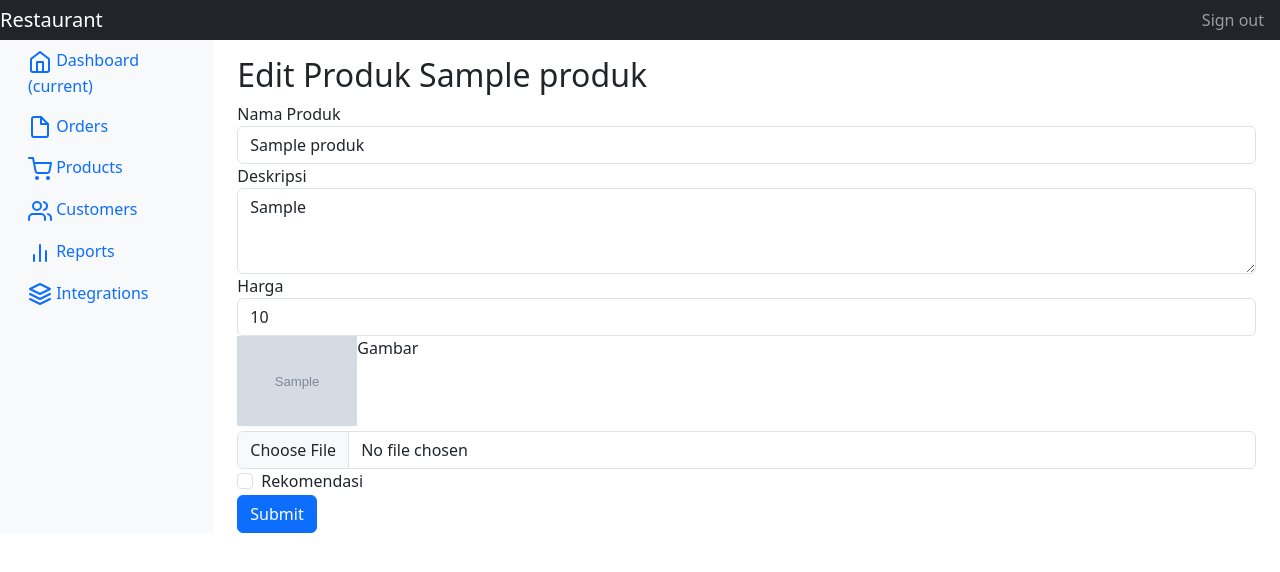
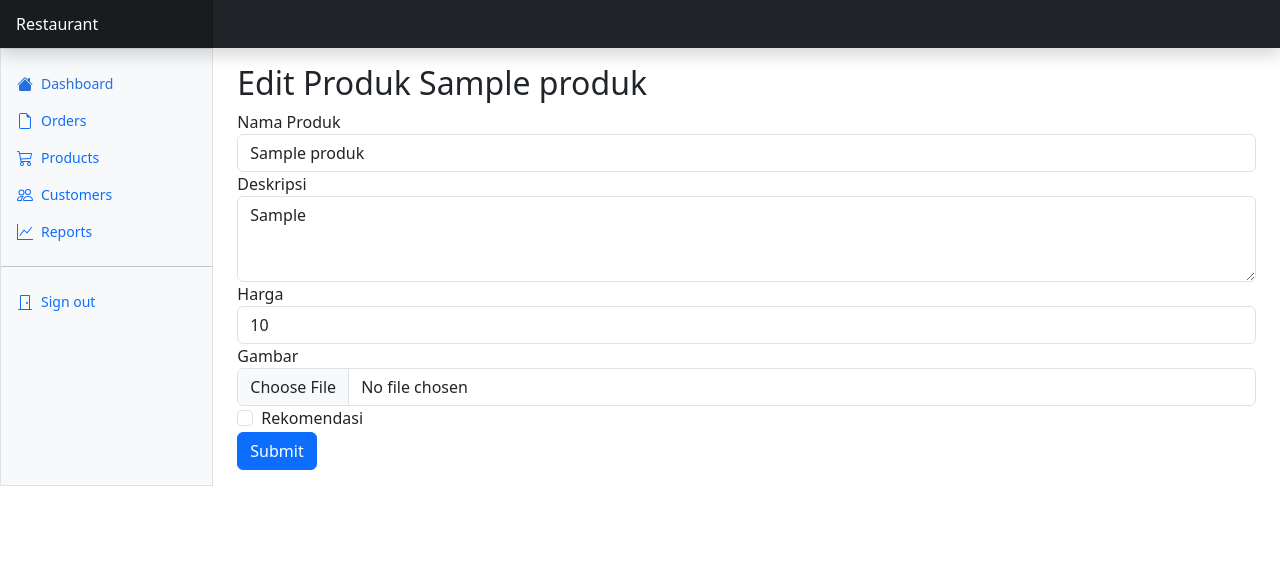
Before and after one commit to erdnaaa/finprojekt, a PHP site: page /edit_page.php?id=1 in a window 1280 px wide. Shown: the top 572 px of the page. Run offline with PHP 8.4, Linux system fonts and the light colour scheme; tables that the repository leaves empty or names only in its code hold one stand-in row (values such as "Sample post"); grey boxes marked "Sample" are stand-in pictures; some libraries are stand-ins or nearby versions.

Commit message:
cleaning up

```diff
--- a/admin.php
+++ b/admin.php
@@ -27,7 +27,6 @@
         <meta charset="utf-8">
         <meta name="viewport" content="width=device-width, initial-scale=1">
         <title>Dashboard Template · Bootstrap v5.3</title>
-        <link rel="canonical" href="https://getbootstrap.com/docs/5.3/examples/dashboard/">
         <link href="https://cdn.jsdelivr.net/npm/bootstrap@5.3.1/dist/css/bootstrap.min.css" rel="stylesheet" integrity="sha384-4bw+/aepP/YC94hEpVNVgiZdgIC5+VKNBQNGCHeKRQN+PtmoHDEXuppvnDJzQIu9" crossorigin="anonymous">
 
         <!-- theme color -->
--- a/edit_page.php
+++ b/edit_page.php
@@ -1,8 +1,6 @@
 <?php
-// memanggil file koneksi.php untuk membuat koneksi
     include 'connect.php';
 
-// mengecek apakah di url ada nilai GET id
     if (isset($_GET['id'])) {
       // ambil nilai id dari url dan disimpan dalam variabel $id
       $id = ($_GET["id"]);
@@ -26,79 +24,157 @@ if (isset($_GET['id'])) {
       echo "<script>alert('Masukkan data id.');window.location='index.php';</script>";
     }
     ?>
-<!DOCTYPE html>
-<html lang="en"><head><meta http-equiv="Content-Type" content="text/html; charset=UTF-8">
-
-    <meta name="viewport" content="width=device-width, initial-scale=1, shrink-to-fit=no">
-    <meta name="description" content="">
-    <meta name="author" content="">
-
-    <title>Admin</title>
-
+<html lang="en" data-bs-theme="auto">
+    <head>
+		<script src="/docs/5.3/assets/js/color-modes.js"></script>
+        <meta charset="utf-8">
+        <meta name="viewport" content="width=device-width, initial-scale=1">
+        <title>Dashboard Template · Bootstrap v5.3</title>
         <!-- Bootstrap core CSS -->
         <link href="https://cdn.jsdelivr.net/npm/bootstrap@5.3.1/dist/css/bootstrap.min.css" rel="stylesheet" integrity="sha384-4bw+/aepP/YC94hEpVNVgiZdgIC5+VKNBQNGCHeKRQN+PtmoHDEXuppvnDJzQIu9" crossorigin="anonymous">
-    <script src="https://code.jquery.com/jquery-3.2.1.slim.min.js" integrity="sha384-KJ3o2DKtIkvYIK3UENzmM7KCkRr/rE9/Qpg6aAZGJwFDMVNA/GpGFF93hXpG5KkN" crossorigin="anonymous"></script>
-    <script src="https://cdn.jsdelivr.net/npm/popper.js@1.16.1/dist/umd/popper.min.js"></script>
-    <script src="https://cdn.jsdelivr.net/npm/bootstrap@5.3.0/dist/js/bootstrap.min.js"></script>
-
+		<!-- theme color -->
+        <meta name="theme-color" content="#712cf9">
+		<style>
+            @media (min-width: 768px) {
+            .bd-placeholder-img-lg {
+            font-size: 3.5rem;
+            }
+            }
+            .bi {
+            vertical-align: -.125em;
+            fill: currentColor;
+            }
+            .nav-scroller {
+            position: relative;
+            z-index: 2;
+            height: 2.75rem;
+            overflow-y: hidden;
+            }
+            .nav-scroller .nav {
+            display: flex;
+            flex-wrap: nowrap;
+            padding-bottom: 1rem;
+            margin-top: -1px;
+            overflow-x: auto;
+            text-align: center;
+            white-space: nowrap;
+            -webkit-overflow-scrolling: touch;
+            }
+            .btn-bd-primary {
+            --bd-violet-bg: #712cf9;
+            --bd-violet-rgb: 112.520718, 44.062154, 249.437846;
+            --bs-btn-font-weight: 600;
+            --bs-btn-color: var(--bs-white);
+            --bs-btn-bg: var(--bd-violet-bg);
+            --bs-btn-border-color: var(--bd-violet-bg);
+            --bs-btn-hover-color: var(--bs-white);
+            --bs-btn-hover-bg: #6528e0;
+            --bs-btn-hover-border-color: #6528e0;
+            --bs-btn-focus-shadow-rgb: var(--bd-violet-rgb);
+            --bs-btn-active-color: var(--bs-btn-hover-color);
+            --bs-btn-active-bg: #5a23c8;
+            --bs-btn-active-border-color: #5a23c8;
+            }
+            .bd-mode-toggle {
+            z-index: 1500;
+            }
+        </style>
 		<!-- Custom styles for this template -->
-    <link href="./Dashboard Template for Bootstrap_files/dashboard.css" rel="stylesheet">
+        <link href="https://cdn.jsdelivr.net/npm/bootstrap-icons@1.10.3/font/bootstrap-icons.css" rel="stylesheet">
+        <!-- Custom styles for this template -->
+        <link href="./assets/dashboard.css" rel="stylesheet">
     </head>
-
     <body>
-    <nav class="navbar navbar-dark sticky-top bg-dark flex-md-nowrap p-0">
-      <a class="navbar-brand col-sm-3 col-md-2 mr-0" href="https://getbootstrap.com/docs/4.0/examples/dashboard/#">Restaurant</a>
-      <ul class="navbar-nav px-3">
-        <li class="nav-item text-nowrap">
-          <a class="nav-link" href="https://getbootstrap.com/docs/4.0/examples/dashboard/#">Sign out</a>
-        </li>
-      </ul>
-    </nav>
-
+		<svg xmlns="http://www.w3.org/2000/svg" style="display: none;">
+            <symbol id="cart" viewBox="0 0 16 16">
+                <path d="M0 1.5A.5.5 0 0 1 .5 1H2a.5.5 0 0 1 .485.379L2.89 3H14.5a.5.5 0 0 1 .49.598l-1 5a.5.5 0 0 1-.465.401l-9.397.472L4.415 11H13a.5.5 0 0 1 0 1H4a.5.5 0 0 1-.491-.408L2.01 3.607 1.61 2H.5a.5.5 0 0 1-.5-.5zM3.102 4l.84 4.479 9.144-.459L13.89 4H3.102zM5 12a2 2 0 1 0 0 4 2 2 0 0 0 0-4zm7 0a2 2 0 1 0 0 4 2 2 0 0 0 0-4zm-7 1a1 1 0 1 1 0 2 1 1 0 0 1 0-2zm7 0a1 1 0 1 1 0 2 1 1 0 0 1 0-2z"/>
+            </symbol>
+            <symbol id="door-closed" viewBox="0 0 16 16">
+                <path d="M3 2a1 1 0 0 1 1-1h8a1 1 0 0 1 1 1v13h1.5a.5.5 0 0 1 0 1h-13a.5.5 0 0 1 0-1H3V2zm1 13h8V2H4v13z"/>
+                <path d="M9 9a1 1 0 1 0 2 0 1 1 0 0 0-2 0z"/>
+            </symbol>
+            <symbol id="file-earmark" viewBox="0 0 16 16">
+                <path d="M14 4.5V14a2 2 0 0 1-2 2H4a2 2 0 0 1-2-2V2a2 2 0 0 1 2-2h5.5L14 4.5zm-3 0A1.5 1.5 0 0 1 9.5 3V1H4a1 1 0 0 0-1 1v12a1 1 0 0 0 1 1h8a1 1 0 0 0 1-1V4.5h-2z"/>
+            </symbol>
+            <symbol id="graph-up" viewBox="0 0 16 16">
+                <path fill-rule="evenodd" d="M0 0h1v15h15v1H0V0Zm14.817 3.113a.5.5 0 0 1 .07.704l-4.5 5.5a.5.5 0 0 1-.74.037L7.06 6.767l-3.656 5.027a.5.5 0 0 1-.808-.588l4-5.5a.5.5 0 0 1 .758-.06l2.609 2.61 4.15-5.073a.5.5 0 0 1 .704-.07Z"/>
+            </symbol>
+            <symbol id="house-fill" viewBox="0 0 16 16">
+                <path d="M8.707 1.5a1 1 0 0 0-1.414 0L.646 8.146a.5.5 0 0 0 .708.708L8 2.207l6.646 6.647a.5.5 0 0 0 .708-.708L13 5.793V2.5a.5.5 0 0 0-.5-.5h-1a.5.5 0 0 0-.5.5v1.293L8.707 1.5Z"/>
+                <path d="m8 3.293 6 6V13.5a1.5 1.5 0 0 1-1.5 1.5h-9A1.5 1.5 0 0 1 2 13.5V9.293l6-6Z"/>
+            </symbol>
+            <symbol id="people" viewBox="0 0 16 16">
+                <path d="M15 14s1 0 1-1-1-4-5-4-5 3-5 4 1 1 1 1h8Zm-7.978-1A.261.261 0 0 1 7 12.996c.001-.264.167-1.03.76-1.72C8.312 10.629 9.282 10 11 10c1.717 0 2.687.63 3.24 1.276.593.69.758 1.457.76 1.72l-.008.002a.274.274 0 0 1-.014.002H7.022ZM11 7a2 2 0 1 0 0-4 2 2 0 0 0 0 4Zm3-2a3 3 0 1 1-6 0 3 3 0 0 1 6 0ZM6.936 9.28a5.88 5.88 0 0 0-1.23-.247A7.35 7.35 0 0 0 5 9c-4 0-5 3-5 4 0 .667.333 1 1 1h4.216A2.238 2.238 0 0 1 5 13c0-1.01.377-2.042 1.09-2.904.243-.294.526-.569.846-.816ZM4.92 10A5.493 5.493 0 0 0 4 13H1c0-.26.164-1.03.76-1.724.545-.636 1.492-1.256 3.16-1.275ZM1.5 5.5a3 3 0 1 1 6 0 3 3 0 0 1-6 0Zm3-2a2 2 0 1 0 0 4 2 2 0 0 0 0-4Z"/>
+            </symbol>
+        </svg>
+        <header class="navbar sticky-top bg-dark flex-md-nowrap p-0 shadow" data-bs-theme="dark">
+            <a class="navbar-brand col-md-3 col-lg-2 me-0 px-3 fs-6 text-white" href="#">Restaurant</a>
+        </header>
         <div class="container-fluid">
         <div class="row">
-        <nav class="col-md-2 d-none d-md-block bg-light sidebar">
-          <div class="sidebar-sticky">
+            <div class="sidebar border border-right col-md-3 col-lg-2 p-0 bg-body-tertiary">
+                <div class="offcanvas-lg offcanvas-end bg-body-tertiary" tabindex="-1" id="sidebarMenu" aria-labelledby="sidebarMenuLabel">
+                    <div class="offcanvas-header">
+                        <h5 class="offcanvas-title" id="sidebarMenuLabel">Restaurant</h5>
+                        <button type="button" class="btn-close" data-bs-dismiss="offcanvas" data-bs-target="#sidebarMenu" aria-label="Close"></button>
+                    </div>
+                    <div class="offcanvas-body d-md-flex flex-column p-0 pt-lg-3 overflow-y-auto">
                         <ul class="nav flex-column">
                             <li class="nav-item">
-                <a class="nav-link" href="https://getbootstrap.com/docs/4.0/examples/dashboard/#">
-                  <svg xmlns="http://www.w3.org/2000/svg" width="24" height="24" viewBox="0 0 24 24" fill="none" stroke="currentColor" stroke-width="2" stroke-linecap="round" stroke-linejoin="round" class="feather feather-home"><path d="M3 9l9-7 9 7v11a2 2 0 0 1-2 2H5a2 2 0 0 1-2-2z"></path><polyline points="9 22 9 12 15 12 15 22"></polyline></svg>
-                  Dashboard <span class="sr-only">(current)</span>
+                                <a class="nav-link d-flex align-items-center gap-2 active" aria-current="page" href="admin.php">
+                                    <svg class="bi">
+                                        <use xlink:href="#house-fill"></use>
+                                    </svg>
+                                    Dashboard
                                 </a>
                             </li>
                             <li class="nav-item">
-                <a class="nav-link" href="https://getbootstrap.com/docs/4.0/examples/dashboard/#">
-                  <svg xmlns="http://www.w3.org/2000/svg" width="24" height="24" viewBox="0 0 24 24" fill="none" stroke="currentColor" stroke-width="2" stroke-linecap="round" stroke-linejoin="round" class="feather feather-file"><path d="M13 2H6a2 2 0 0 0-2 2v16a2 2 0 0 0 2 2h12a2 2 0 0 0 2-2V9z"></path><polyline points="13 2 13 9 20 9"></polyline></svg>
+                                <a class="nav-link d-flex align-items-center gap-2" href="#">
+                                    <svg class="bi">
+                                        <use xlink:href="#file-earmark"></use>
+                                    </svg>
                                     Orders
                                 </a>
                             </li>
                             <li class="nav-item">
-                <a class="nav-link active" href="add_page.php">
-                  <svg xmlns="http://www.w3.org/2000/svg" width="24" height="24" viewBox="0 0 24 24" fill="none" stroke="currentColor" stroke-width="2" stroke-linecap="round" stroke-linejoin="round" class="feather feather-shopping-cart"><circle cx="9" cy="21" r="1"></circle><circle cx="20" cy="21" r="1"></circle><path d="M1 1h4l2.68 13.39a2 2 0 0 0 2 1.61h9.72a2 2 0 0 0 2-1.61L23 6H6"></path></svg>
+                                <a class="nav-link d-flex align-items-center gap-2" href="product_page.php">
+                                    <svg class="bi">
+                                        <use xlink:href="#cart"></use>
+                                    </svg>
                                     Products
                                 </a>
                             </li>
                             <li class="nav-item">
-                <a class="nav-link" href="https://getbootstrap.com/docs/4.0/examples/dashboard/#">
-                  <svg xmlns="http://www.w3.org/2000/svg" width="24" height="24" viewBox="0 0 24 24" fill="none" stroke="currentColor" stroke-width="2" stroke-linecap="round" stroke-linejoin="round" class="feather feather-users"><path d="M17 21v-2a4 4 0 0 0-4-4H5a4 4 0 0 0-4 4v2"></path><circle cx="9" cy="7" r="4"></circle><path d="M23 21v-2a4 4 0 0 0-3-3.87"></path><path d="M16 3.13a4 4 0 0 1 0 7.75"></path></svg>
+                                <a class="nav-link d-flex align-items-center gap-2" href="#">
+                                    <svg class="bi">
+                                        <use xlink:href="#people"></use>
+                                    </svg>
                                     Customers
                                 </a>
                             </li>
                             <li class="nav-item">
-                <a class="nav-link" href="https://getbootstrap.com/docs/4.0/examples/dashboard/#">
-                  <svg xmlns="http://www.w3.org/2000/svg" width="24" height="24" viewBox="0 0 24 24" fill="none" stroke="currentColor" stroke-width="2" stroke-linecap="round" stroke-linejoin="round" class="feather feather-bar-chart-2"><line x1="18" y1="20" x2="18" y2="10"></line><line x1="12" y1="20" x2="12" y2="4"></line><line x1="6" y1="20" x2="6" y2="14"></line></svg>
+                                <a class="nav-link d-flex align-items-center gap-2" href="#">
+                                    <svg class="bi">
+                                        <use xlink:href="#graph-up"></use>
+                                    </svg>
                                     Reports
                                 </a>
                             </li>
+                        </ul>
+                        <hr class="my-3">
+                        <ul class="nav flex-column mb-auto">
                             <li class="nav-item">
-                <a class="nav-link" href="https://getbootstrap.com/docs/4.0/examples/dashboard/#">
-                  <svg xmlns="http://www.w3.org/2000/svg" width="24" height="24" viewBox="0 0 24 24" fill="none" stroke="currentColor" stroke-width="2" stroke-linecap="round" stroke-linejoin="round" class="feather feather-layers"><polygon points="12 2 2 7 12 12 22 7 12 2"></polygon><polyline points="2 17 12 22 22 17"></polyline><polyline points="2 12 12 17 22 12"></polyline></svg>
-                  Integrations
+                                <a class="nav-link d-flex align-items-center gap-2" href="logout.php">
+                                    <svg class="bi">
+                                        <use xlink:href="#door-closed"></use>
+                                    </svg>
+                                    Sign out
                                 </a>
                             </li>
                         </ul>
                     </div>
-        </nav>
+                </div>
+            </div>
             <main role="main" class="col-md-9 ml-sm-auto col-lg-10 pt-3 px-4">
                 <h2>
                     Edit Produk <?php echo $data['nama_produk']; ?>
@@ -119,7 +195,7 @@ if (isset($_GET['id'])) {
                     </div>
                     <div class="form-group">
                         <label>Gambar</label>
-                <img src="gambar/<?php echo $data['gambar_produk']; ?>" style="width: 120px;float: left;margin-bottom: 5px;">
+                        <!-- <img src="gambar/<?php echo $data['gambar_produk']; ?>" style="width: 120px;float: left;margin-bottom: 5px;"> -->
                         <input type="file" class="form-control" name="gambar_produk">
                     </div>
                     <div class="form-check">
@@ -130,12 +206,6 @@ if (isset($_GET['id'])) {
                 </form>
             </main>
         </div>
-<!-- Bootstrap core JavaScript
-    ================================================== -->
-    <!-- Placed at the end of the document so the pages load faster -->
-    <script src="https://code.jquery.com/jquery-3.2.1.slim.min.js" integrity="sha384-KJ3o2DKtIkvYIK3UENzmM7KCkRr/rE9/Qpg6aAZGJwFDMVNA/GpGFF93hXpG5KkN" crossorigin="anonymous"></script>
-    <script>window.jQuery || document.write('<script src="../../assets/js/vendor/jquery-slim.min.js"><\/script>')</script>
-    <script src="https://cdn.jsdelivr.net/npm/popper.js@1.16.1/dist/umd/popper.min.js"></script>
         <script src="https://cdn.jsdelivr.net/npm/bootstrap@5.3.1/dist/js/bootstrap.bundle.min.js" integrity="sha384-HwwvtgBNo3bZJJLYd8oVXjrBZt8cqVSpeBNS5n7C8IVInixGAoxmnlMuBnhbgrkm" crossorigin="anonymous"></script>
     </body>
 </html>
--- a/edit_product.php
+++ b/edit_product.php
@@ -27,8 +27,6 @@ include 'connect.php';
                         die ("Query gagal dijalankan: ".mysqli_errno($mysqli).
                              " - ".mysqli_error($mysqli));
                     } else {
-                      //tampil alert dan akan redirect ke halaman index.php
-                      //silahkan ganti index.php sesuai halaman yang akan dituju
                       echo "<script>alert('Data berhasil diubah.');window.location='index.php';</script>";
                     }
               } else {
@@ -40,13 +38,10 @@ include 'connect.php';
       $query  = "UPDATE produk SET nama_produk = '$nama_produk', deskripsi = '$deskripsi', harga = '$harga', rekomendasi = '$rekomendasi'";
       $query .= "WHERE id = '$id'";
       $result = $mysqli -> query($query);
-      // periska query apakah ada error
       if(!$result){
             die ("Query gagal dijalankan: ".mysqli_errno($mysqli).
                              " - ".mysqli_error($mysqli));
       } else {
-        //tampil alert dan akan redirect ke halaman index.php
-        //silahkan ganti index.php sesuai halaman yang akan dituju
           echo "<script>alert('Data berhasil diubah.');window.location='index.php';</script>";
       }
     }
--- a/index.php
+++ b/index.php
@@ -42,7 +42,6 @@
         <meta charset="utf-8">
         <meta name="viewport" content="width=device-width, initial-scale=1">
         <title>Restaurant</title>
-        <link rel="canonical" href="https://getbootstrap.com/docs/5.3/examples/album/">
         <link href="https://cdn.jsdelivr.net/npm/bootstrap@5.3.1/dist/css/bootstrap.min.css" rel="stylesheet" integrity="sha384-4bw+/aepP/YC94hEpVNVgiZdgIC5+VKNBQNGCHeKRQN+PtmoHDEXuppvnDJzQIu9" crossorigin="anonymous">
         <meta name="theme-color" content="#712cf9">
         <style>
```
Also changed, not shown: product_page.php (+0 -8 lines). Lines whose indentation alone changed are shown as unchanged.
